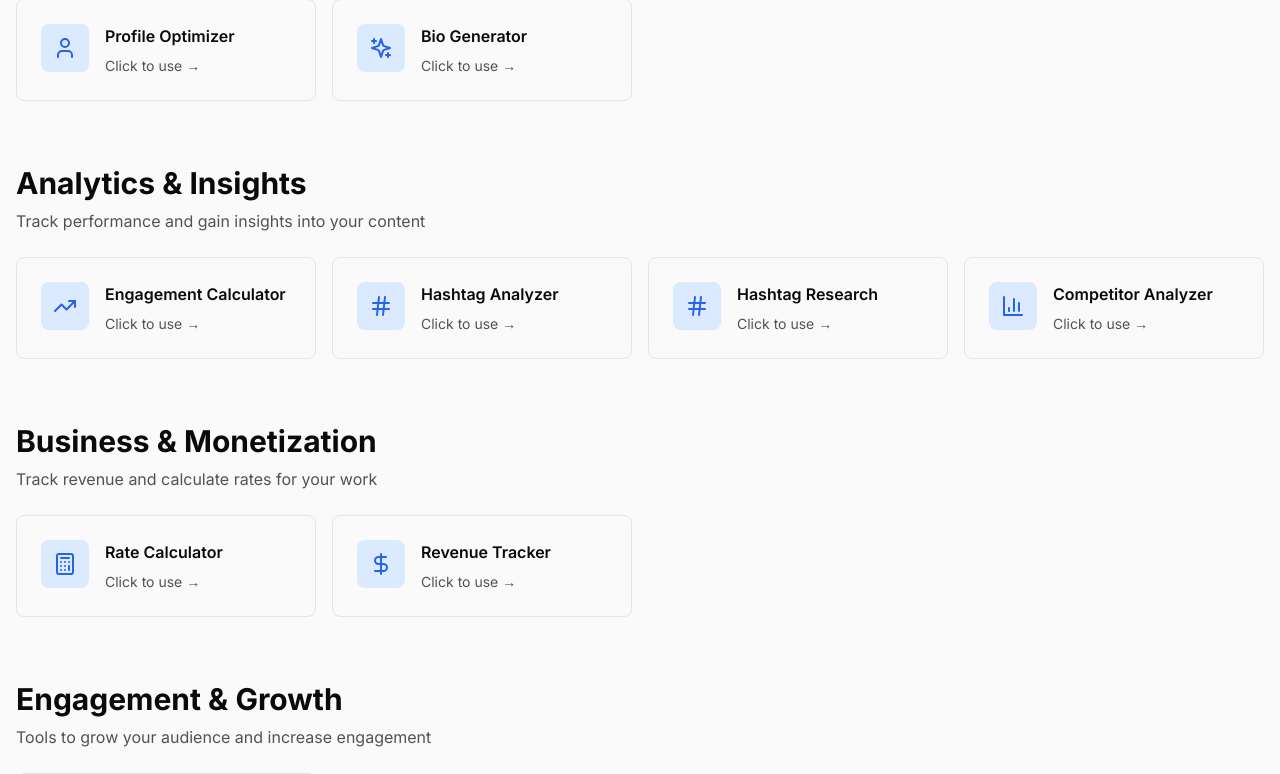
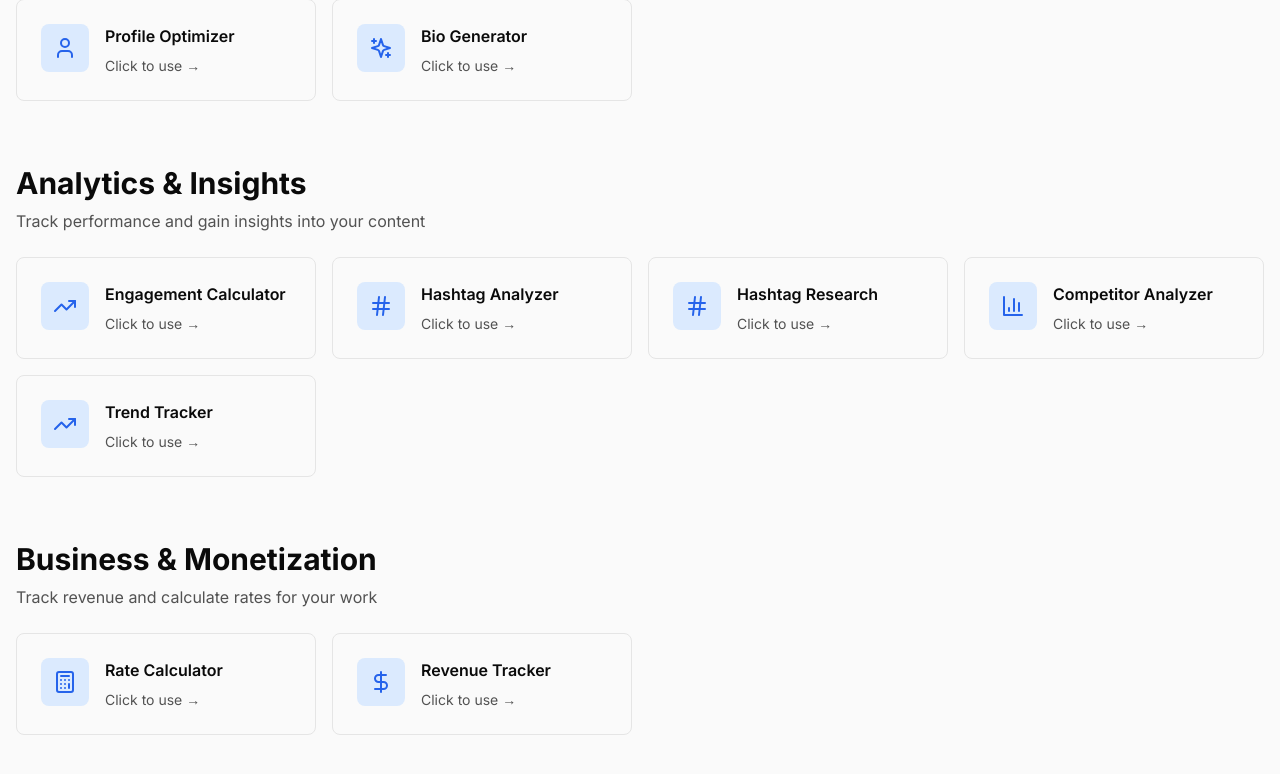
Before and after one commit to emasmela-dotcom/toolmarket365.com, a Next.js app: page /tools in a window 1280 px wide. Shown: the part 1264-2038 px from the top of the page. Built offline with nearby package versions, Linux system fonts and the light colour scheme.

Commit message:
Add Trend Tracker to Analytics & Insights section

```diff
--- a/app/tools/page.tsx
+++ b/app/tools/page.tsx
@@ -71,6 +71,7 @@ const toolSections = [
       { name: 'Hashtag Analyzer', slug: 'hashtag-analyzer', icon: Hash },
       { name: 'Hashtag Research', slug: 'hashtag-research', icon: Hash },
       { name: 'Competitor Analyzer', slug: 'competitor-analyzer', icon: BarChart3 },
+      { name: 'Trend Tracker', slug: 'trend-tracker', icon: TrendingUp },
     ]
   },
   {
```
